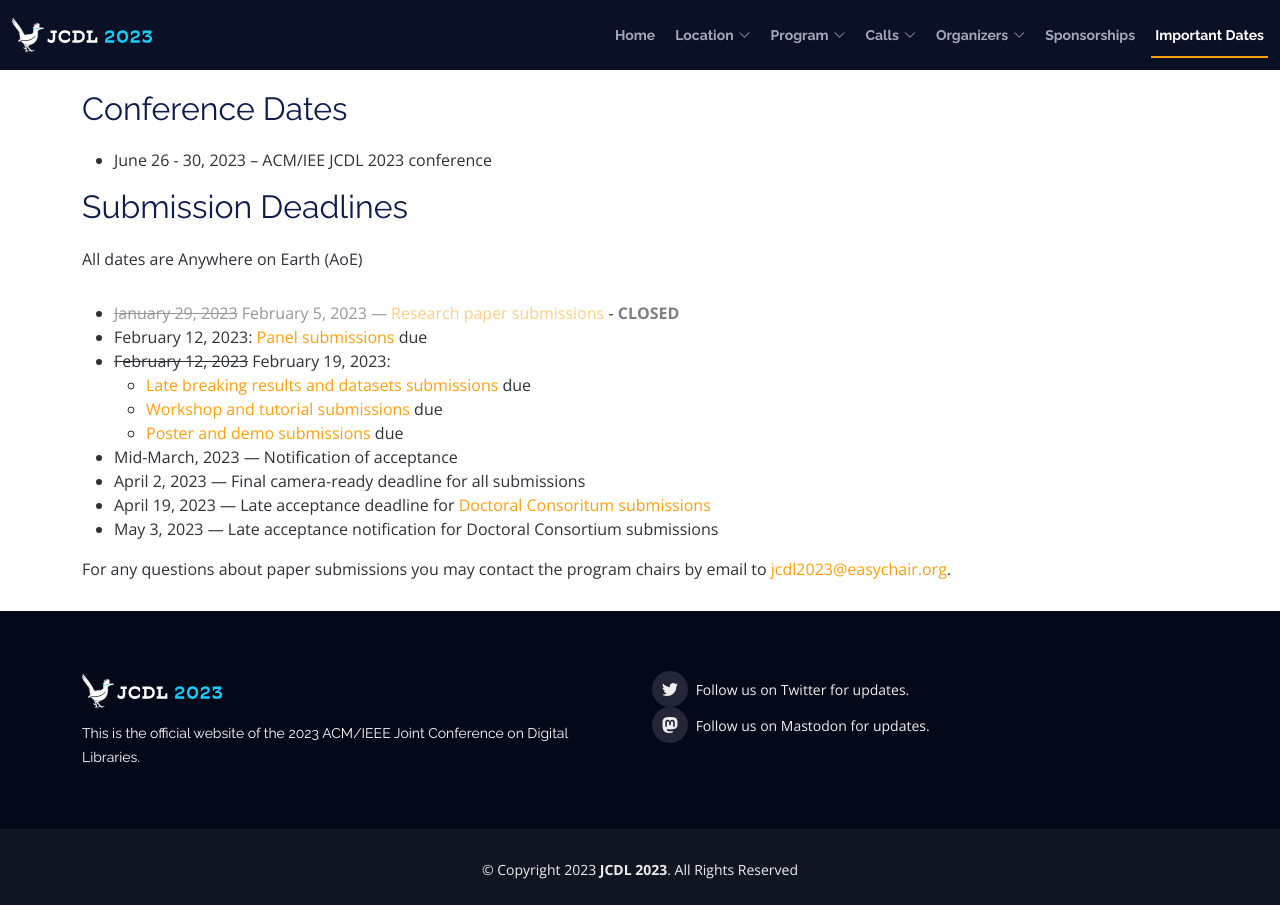
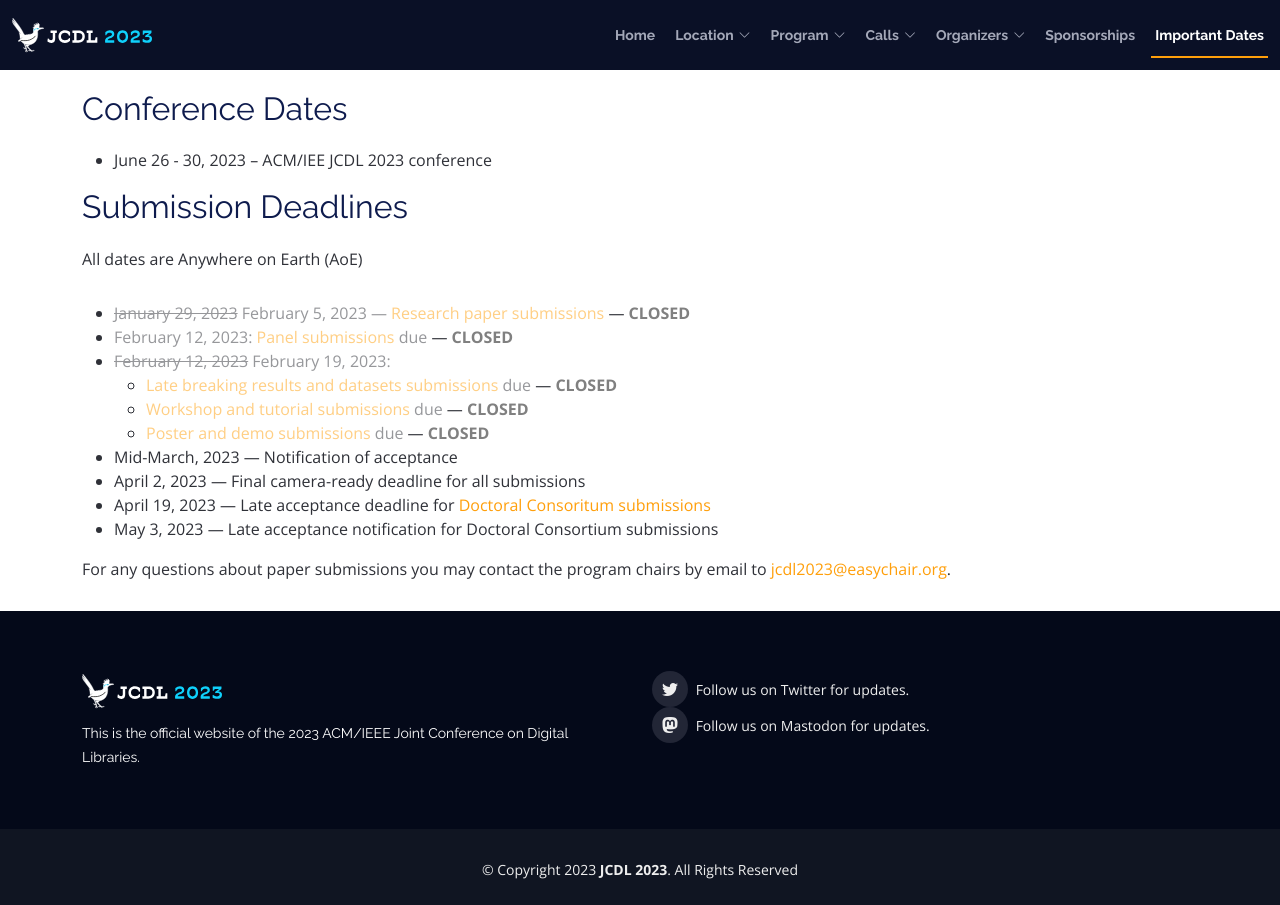
Before and after one commit to shawnmjones/JCDL2023-website-source, a Jekyll site: the page built from important-dates.html, in a window 1280 px wide. Built offline with Jekyll 4.4.1, drawn with Linux system fonts in a browser that asks for light colours.

Commit message:
Closing out important dates

```diff
--- a/important-dates.html
+++ b/important-dates.html
@@ -37,13 +37,13 @@
     </p>
 
     <ul>
-        <li><span style="opacity: 0.5"><strike>January 29, 2023</strike> February 5, 2023 &mdash; <a href="https://2023.jcdl.org/calls/papers/#submission_deadlines">Research paper submissions</a></span>  - <span style="opacity: 1.0; font-weight: bolder; color: grey;">CLOSED</span></li>
-        <li>February 12, 2023: <a href="https://2023.jcdl.org/calls/panels/#submission_deadlines">Panel submissions</a> due</li>
-        <li><strike>February 12, 2023</strike> February 19, 2023:</li>
+        <li><span style="opacity: 0.5"><strike>January 29, 2023</strike> February 5, 2023 &mdash; <a href="https://2023.jcdl.org/calls/papers/#submission_deadlines">Research paper submissions</a></span>  &mdash; <span style="opacity: 1.0; font-weight: bolder; color: grey;">CLOSED</span></li>
+        <li><span style="opacity: 0.5">February 12, 2023: <a href="https://2023.jcdl.org/calls/panels/#submission_deadlines">Panel submissions</a> due</span>  &mdash; <span style="opacity: 1.0; font-weight: bolder; color: grey;">CLOSED</span></li>
+        <li><span style="opacity: 0.5"><strike>February 12, 2023</strike> February 19, 2023:</span></li>
             <ul>
-                <li><a href="https://2023.jcdl.org/calls/papers/#submission_deadlines">Late breaking results and datasets submissions</a> due</li>
-                <li><a href="https://2023.jcdl.org/calls/workshops-tutorials/#submission_deadlines">Workshop and tutorial submissions</a> due</li>
-                <li><a href="https://2023.jcdl.org/calls/posters-demos/">Poster and demo submissions</a> due</li>
+                <li><span style="opacity: 0.5"><a href="https://2023.jcdl.org/calls/papers/#submission_deadlines">Late breaking results and datasets submissions</a> due</span>  &mdash; <span style="opacity: 1.0; font-weight: bolder; color: grey;">CLOSED</span></li>
+                <li><span style="opacity: 0.5"><a href="https://2023.jcdl.org/calls/workshops-tutorials/#submission_deadlines">Workshop and tutorial submissions</a> due</span>  &mdash; <span style="opacity: 1.0; font-weight: bolder; color: grey;">CLOSED</span></li>
+                <li><span style="opacity: 0.5"><a href="https://2023.jcdl.org/calls/posters-demos/">Poster and demo submissions</a> due</span>  &mdash; <span style="opacity: 1.0; font-weight: bolder; color: grey;">CLOSED</span></li>
             </ul>
         <li>Mid-March, 2023 &mdash; Notification of acceptance</li>
         <li>April 2, 2023 &mdash; Final camera-ready deadline for all submissions</li>
```
